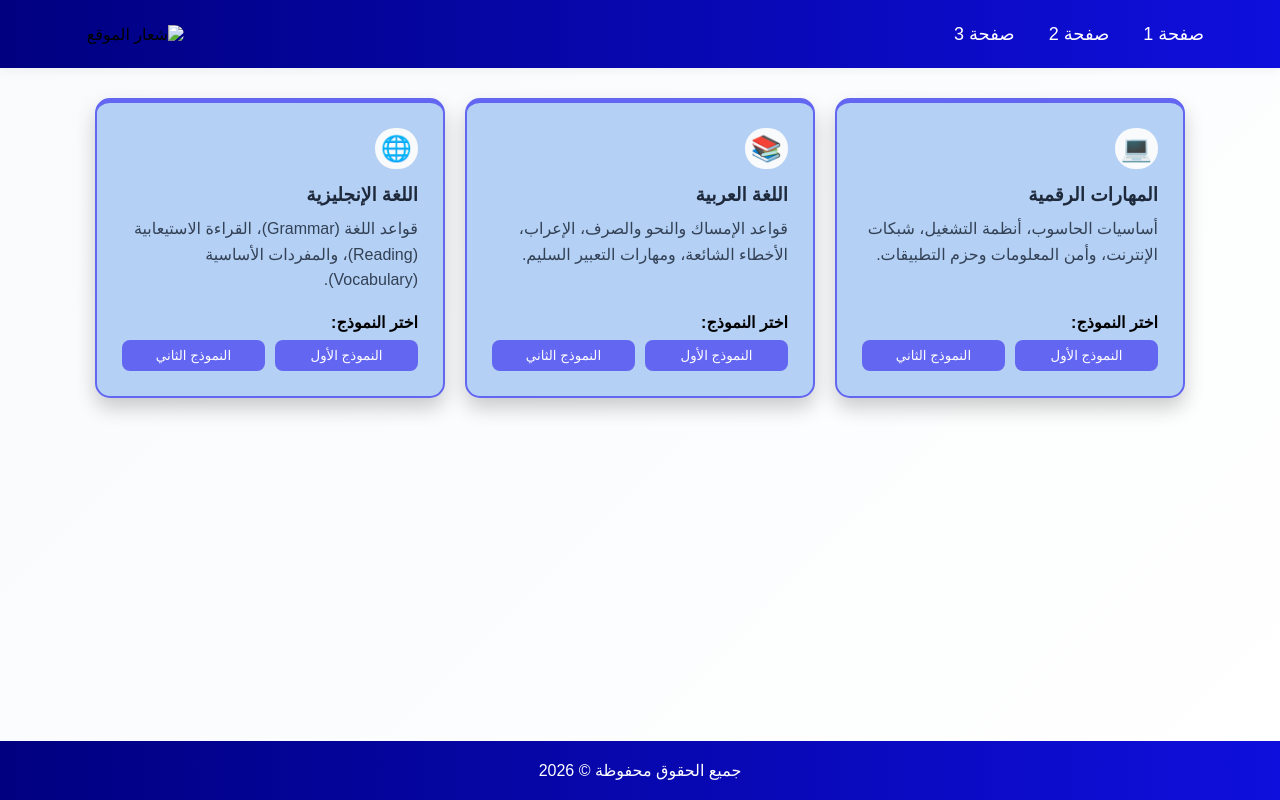
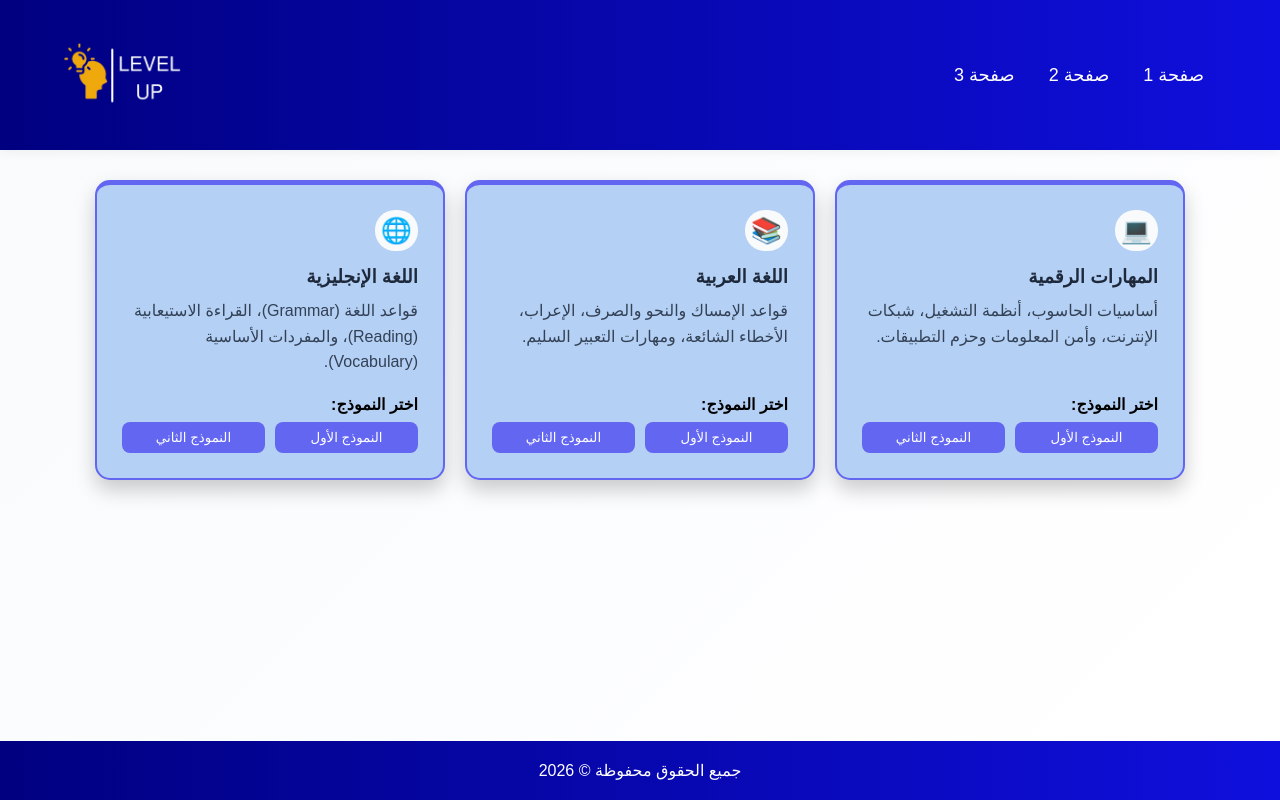
Before and after one commit to TAREQBOLUS/Leve-UP, a plain HTML site: page index.html in a window 1280 px wide. Drawn offline with Linux system fonts and the light colour scheme.

Commit message:
Fix logo image source path in index.html
Updated logo image source path in index.html.

```diff
--- a/index.html
+++ b/index.html
@@ -177,7 +177,7 @@
             </ul>
         </nav>
 
-        <img class="my_logo" src="الصور/Black_Modern_Finance_Logo__2_-removebg-preview.png" alt="شعار الموقع" title="شعار الموقع">
+        <img class="my_logo" src="img/Black_Modern_Finance_Logo__2_-removebg-preview.png" alt="شعار الموقع" title="شعار الموقع">
     </header>
 
     <main>
```
